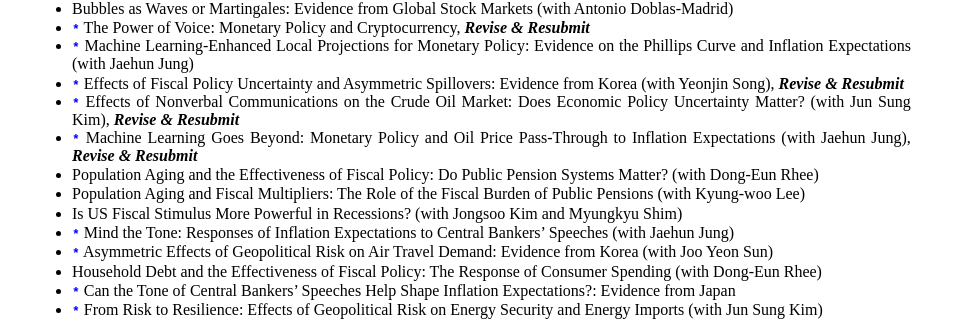
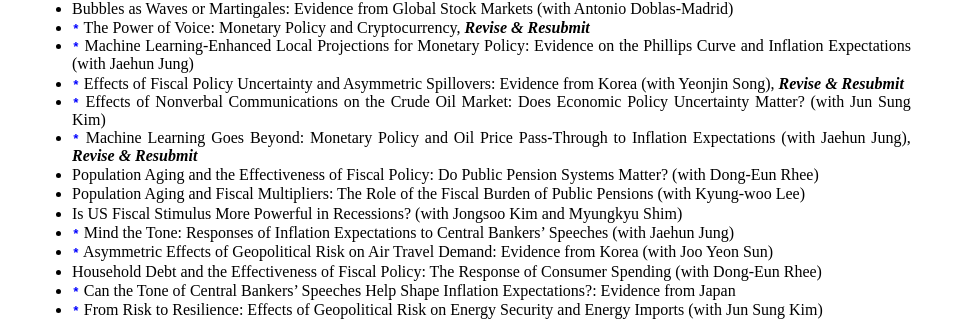
Before and after one commit to dooyeoncho/dooyeoncho.github.io, a Jekyll site: the page built from pages/research.html, in a window 1280 px wide. Shown: the part 1475-1796 px from the top of the page, without its empty margins (160-1119 px from the left). Built offline with Jekyll 4.4.1, drawn with Linux system fonts in a browser that asks for light colours.

Commit message:
Update research.html

```diff
--- a/pages/research.html
+++ b/pages/research.html
@@ -66,7 +66,7 @@
 		<span><li><code style="color : blue"><b>*</b></code> The Power of Voice: Monetary Policy and Cryptocurrency, <em property="italic"><b>Revise & Resubmit</b></em></li></span>
 		<span><li><code style="color : blue"><b>*</b></code> Machine Learning-Enhanced Local Projections for Monetary Policy: Evidence on the Phillips Curve and Inflation Expectations (with Jaehun Jung)</li></span>
 		<span><li><code style="color : blue"><b>*</b></code> Effects of Fiscal Policy Uncertainty and Asymmetric Spillovers: Evidence from Korea (with Yeonjin Song), <em property="italic"><b>Revise & Resubmit</b></em></li></span>
-		<span><li><code style="color : blue"><b>*</b></code> Effects of Nonverbal Communications on the Crude Oil Market: Does Economic Policy Uncertainty Matter? (with Jun Sung Kim), <em property="italic"><b>Revise & Resubmit</b></em></li></span>
+		<span><li><code style="color : blue"><b>*</b></code> Effects of Nonverbal Communications on the Crude Oil Market: Does Economic Policy Uncertainty Matter? (with Jun Sung Kim)</li></span>
 		<span><li><code style="color : blue"><b>*</b></code> Machine Learning Goes Beyond: Monetary Policy and Oil Price Pass-Through to Inflation Expectations (with Jaehun Jung), <em property="italic"><b>Revise & Resubmit</b></em></li></span>
 		<span><li>Population Aging and the Effectiveness of Fiscal Policy: Do Public Pension Systems Matter? (with Dong-Eun Rhee)</li></span>
 		<span><li>Population Aging and Fiscal Multipliers: The Role of the Fiscal Burden of Public Pensions (with Kyung-woo Lee)</li></span>
```
